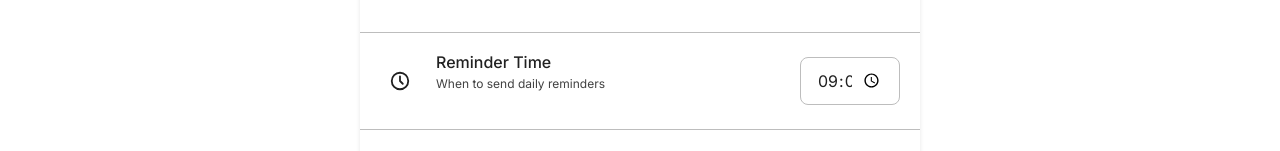
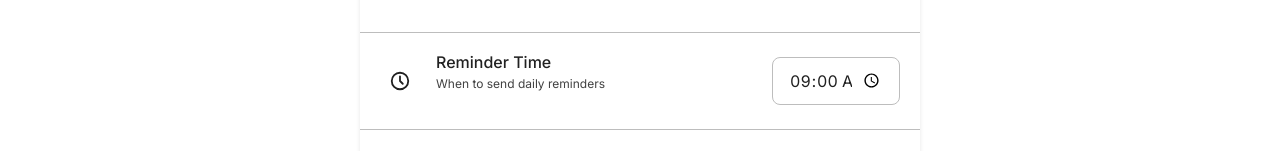
Before and after one commit to rupertgermann/habit-tracker, a React (Vite) app: page /settings in a window 1280 px wide. Shown: the part 393-544 px from the top of the page. Built offline with nearby package versions, Linux system fonts and the light colour scheme; no server answers.

Commit message:
Fix reminder time input width

```diff
--- a/src/screens/Settings.jsx
+++ b/src/screens/Settings.jsx
@@ -216,6 +216,8 @@ const SettingLeft = styled.div`
   display: flex;
   align-items: center;
   gap: ${props => props.theme.spacing.md};
+  min-width: 0;
+  flex: 1 1 auto;
 `
 
 const SettingIcon = styled.div`
@@ -232,6 +234,7 @@ const SettingIcon = styled.div`
 const SettingInfo = styled.div`
   display: flex;
   flex-direction: column;
+  min-width: 0;
 `
 
 const SettingTitle = styled.h3`
@@ -243,12 +246,24 @@ const SettingTitle = styled.h3`
 const SettingDescription = styled.p`
   font-size: ${props => props.theme.typography.fontSize.bodySmall};
   color: ${props => props.theme.colors.text.secondary};
+  overflow-wrap: anywhere;
 `
 
 const SettingRight = styled.div`
   display: flex;
   align-items: center;
   gap: ${props => props.theme.spacing.sm};
+  flex: 0 0 auto;
+`
+
+const ReminderTimeInput = styled(Input)`
+  width: 128px;
+  flex: 0 0 128px;
+
+  input {
+    min-width: 0;
+    font-variant-numeric: tabular-nums;
+  }
 `
 
 const SettingValue = styled.span`
@@ -886,12 +901,12 @@ const Settings = () => {
                     <ToggleSlider />
                   </ToggleSwitch>
                 ) : setting.type === 'time' ? (
-                    <Input
-                      type="time"
-                      value={setting.value}
-                      onChange={setting.onChange}
-                      style={{ width: '100px' }}
-                    />
+                  <ReminderTimeInput
+                    type="time"
+                    value={setting.value}
+                    onChange={setting.onChange}
+                    aria-label={setting.title}
+                  />
                 ) : setting.type === 'select' ? (
                   <SettingSelect
                     value={setting.value}
```
Also changed, not shown: 1 other file (tests, documents, lock files or other folders).
